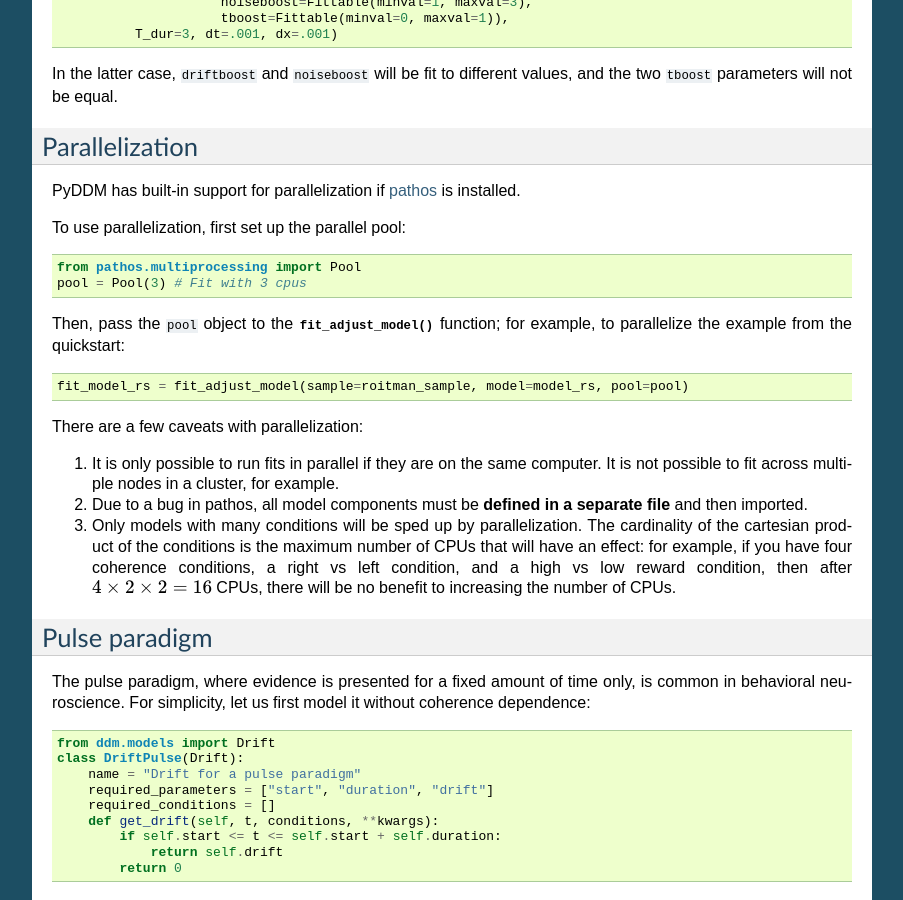
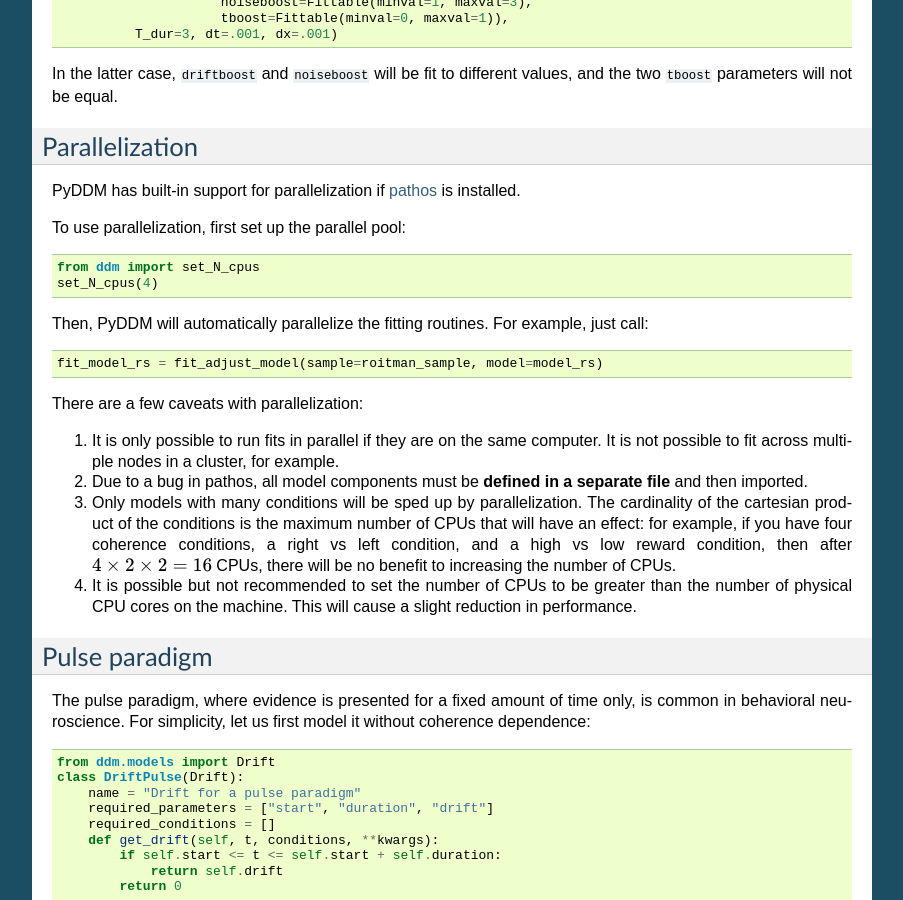
Before and after one commit to mwshinn/PyDDM, a Sphinx documentation site: the page built from doc/recipes.rst, in a window 1280 px wide and 900 px high, scrolled down 3240 px. Shown: the whole window, without its empty margins (198-1101 px from the left). Built offline with Sphinx 7.4.7, drawn with Linux system fonts in a browser that asks for light colours; formulas are drawn with MathJax 3; some of the changed text lies outside the part shown.

```diff
--- a/ddm/_version.py
+++ b/ddm/_version.py
@@ -1 +1 @@
-__version__ = "0.1.3"
+__version__ = "0.2.0"
--- a/doc/recipes.rst
+++ b/doc/recipes.rst
@@ -215,13 +215,13 @@ PyDDM has built-in support for parallelization if `pathos
 
 To use parallelization, first set up the parallel pool::
 
-  from pathos.multiprocessing import Pool
-  pool = Pool(3) # Fit with 3 cpus
+  from ddm import set_N_cpus
+  set_N_cpus(4)
 
-Then, pass the ``pool`` object to the :func:`fit_adjust_model` function;
-for example, to parallelize the example from the quickstart::
+Then, PyDDM will automatically parallelize the fitting routines.  For
+example, just call::
 
-  fit_model_rs = fit_adjust_model(sample=roitman_sample, model=model_rs, pool=pool)
+  fit_model_rs = fit_adjust_model(sample=roitman_sample, model=model_rs)
 
 There are a few caveats with parallelization:
 
@@ -237,6 +237,9 @@ There are a few caveats with parallelization:
    condition, and a high vs low reward condition, then after :math:`4
    \times 2 \times 2 = 16` CPUs, there will be no benefit to
    increasing the number of CPUs.
+4. It is possible but not recommended to set the number of CPUs to be
+   greater than the number of physical CPU cores on the machine.  This
+   will cause a slight reduction in performance.
 
 
 Pulse paradigm
```
Also changed, not shown: 2 other files.
